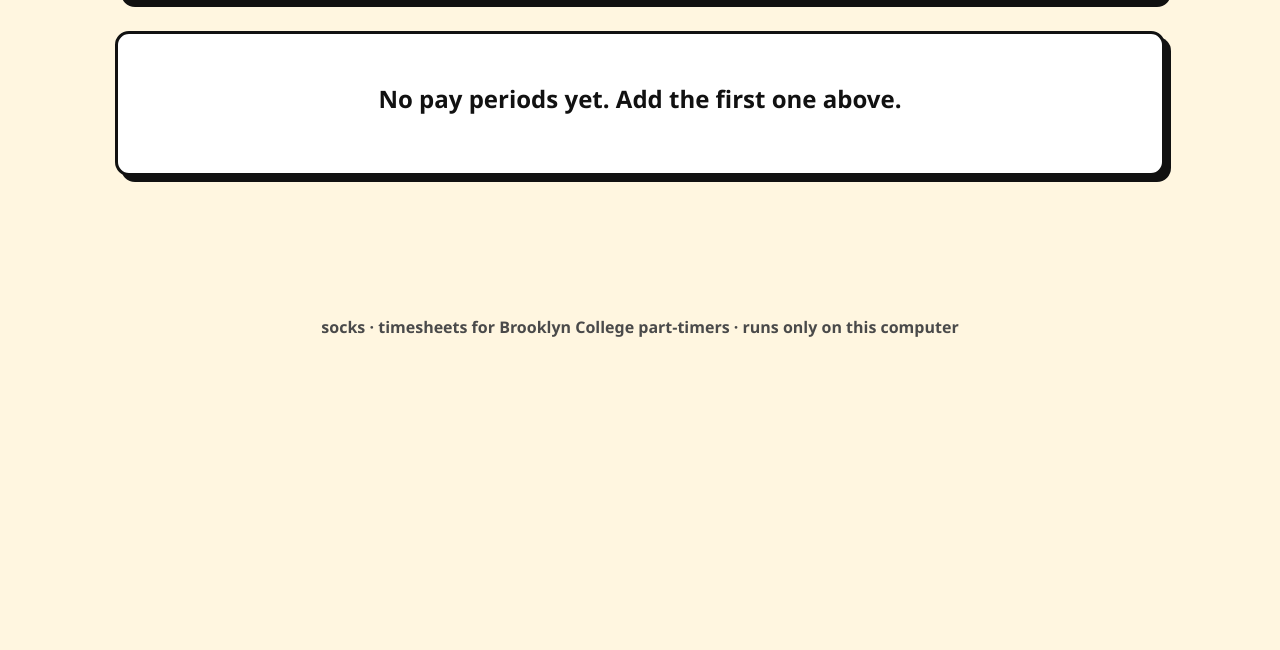
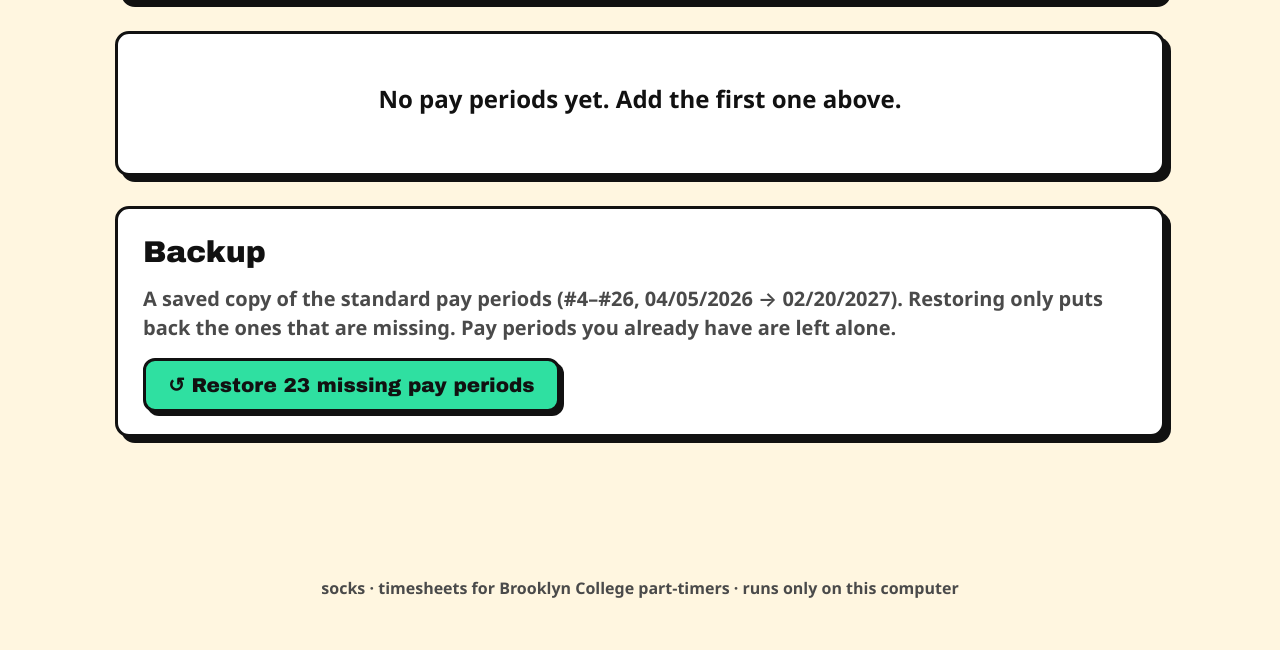
Before and after one commit to ShawnEvans77/Socks, a Flask app: page /pay-periods in a window 1280 px wide. Shown: the part 540-1190 px from the top of the page. Before the commit the page ends 877 px from the top, so only its background shows below. Run offline with Flask 3, Linux system fonts and the light colour scheme; data comes from the database, SQL or seed files in the repository; both versions use the stored data as it was after the commit; data that the repository does not hold is empty.

Commit message:
Add pay period backup and restore
- resources/database/pay_periods_backup.db holds a copy of the standard
  2026-27 pay periods (#4-#26). The app only reads it.
- The pay periods page gets a Backup card with a button that restores
  any backed-up pay periods that are missing. Existing ones are never
  overwritten.
- "Clear out a whole year" moves to the bottom of the page and now
  requires a ticked confirmation box, checked on the server too.

```diff
--- a/src/constants/filenames.py
+++ b/src/constants/filenames.py
@@ -10,6 +10,9 @@ database_folder = "database"
 # database name
 database_name = "socks.db"
 
+# read-only copy of the standard pay periods, used to restore accidental deletes
+pay_period_backup_name = "pay_periods_backup.db"
+
 # pdf output
 output_folder = "timesheets"
 
--- a/src/utils/database.py
+++ b/src/utils/database.py
@@ -538,6 +538,33 @@ class SocksDatabase:
             if result.rowcount == 0:
                 raise NotFoundError(f"Pay period {period} does not exist.")
 
+    def restore_pay_periods(self, periods) -> list[PayPeriod]:
+        """Put back any of ``periods`` whose number and start date are both free.
+
+        Pay periods that already exist are left exactly as they are, so a
+        restore only ever adds rows. Returns the pay periods that were added.
+        """
+
+        restored = []
+        with self.connection() as con:
+            cur = con.cursor()
+            for period in periods:
+                if cur.execute(
+                    "SELECT 1 FROM payroll_schedule WHERE pay_period=? OR start_date=?",
+                    (period.pay_period, period.start_date),
+                ).fetchone():
+                    continue
+                cur.execute(
+                    """
+                    INSERT INTO payroll_schedule(pay_period,start_date,end_date,due_date,pay_date)
+                    VALUES(?,?,?,?,?)
+                    """,
+                    (period.pay_period, period.start_date, period.end_date,
+                     period.due_date, period.pay_date),
+                )
+                restored.append(period)
+        return restored
+
     def count_pay_periods_in_year(self, year: str) -> int:
         year = parse_year(year)
 
--- a/web/app.py
+++ b/web/app.py
@@ -4,6 +4,7 @@ from __future__ import annotations
 
 import datetime as dt
 import secrets
+import sqlite3
 import time
 from pathlib import Path
 from urllib.parse import urlsplit
@@ -48,6 +49,7 @@ def create_app(
     database_path: str | Path | None = None,
     template_pdf: str | Path | None = None,
     output_dir: str | Path | None = None,
+    backup_path: str | Path | None = None,
 ) -> Flask:
     app = Flask(__name__)
     app.secret_key = secrets.token_hex(32)
@@ -60,6 +62,11 @@ def create_app(
         or ROOT / filenames.asset_folder / filenames.pdf_input_folder / filenames.starting_pdf
     )
     app.config["OUTPUT_DIR"] = Path(output_dir or ROOT / filenames.output_folder)
+    app.config["BACKUP_DB_PATH"] = Path(
+        backup_path
+        or ROOT / filenames.asset_folder / filenames.database_folder
+        / filenames.pay_period_backup_name
+    )
 
     SocksDatabase(app.config["DB_PATH"]).ensure_schema()
 
@@ -473,8 +480,25 @@ def create_app(
         years = sorted({p.start_date[-4:] for p in periods} | {p.end_date[-4:] for p in periods})
         return [year for year in years if db.count_pay_periods_in_year(year) > 0]
 
+    def backup_pay_periods() -> list:
+        """The saved standard pay periods. The app only ever reads this file."""
+        path = app.config["BACKUP_DB_PATH"]
+        if not path.is_file():  # never let sqlite create an empty one
+            return []
+        try:
+            return SocksDatabase(str(path)).list_pay_periods()
+        except sqlite3.Error:
+            return []
+
     def _render_pay_periods(db, values=None, error="", status=200):
         periods = db.list_pay_periods()
+        backup = backup_pay_periods()
+        # Same rule as SocksDatabase.restore_pay_periods: number and start both free.
+        numbers = {p.pay_period for p in periods}
+        starts = {p.start_date for p in periods}
+        missing = [
+            p for p in backup if p.pay_period not in numbers and p.start_date not in starts
+        ]
         used = {int(period.pay_period) for period in periods}
         next_free = next(
             (n for n in range(_FIRST_PERIOD, _LAST_PERIOD + 1) if n not in used), ""
@@ -484,6 +508,8 @@ def create_app(
             periods=periods,
             current=services.current_pay_period(load_pay_table(db)),
             years=_pay_period_years(db, periods),
+            backup=backup,
+            backup_missing=missing,
             values=values or {"period": str(next_free), "start": "", "due": "", "pay": ""},
             error=error,
         ), status
@@ -565,9 +591,26 @@ def create_app(
             flash(f"Pay period {period} deleted.", "success")
         return redirect(url_for("pay_periods"))
 
+    @app.post("/pay-periods/restore")
+    def restore_pay_periods():
+        backup = backup_pay_periods()
+        if not backup:
+            flash("There's no pay period backup to restore from.", "error")
+            return redirect(url_for("pay_periods"))
+        restored = get_db().restore_pay_periods(backup)
+        if restored:
+            numbers = ", ".join(f"#{p.pay_period}" for p in restored)
+            flash(f"Restored {len(restored)} pay period(s) from the backup: {numbers}.", "success")
+        else:
+            flash("Nothing to restore. Every backed-up pay period is already here.", "success")
+        return redirect(url_for("pay_periods"))
+
     @app.post("/pay-periods/delete-year")
     def delete_pay_period_year():
         db = get_db()
+        if request.form.get("confirm") != "yes":
+            flash("Tick the box to confirm before deleting a whole year.", "error")
+            return redirect(url_for("pay_periods"))
         try:
             year = parse_year(request.form.get("year", ""))
             count = db.delete_pay_periods_in_year(year)
--- a/web/templates/pay_periods.html
+++ b/web/templates/pay_periods.html
@@ -48,6 +48,24 @@
   <section class="card center"><p class="lead">No pay periods yet. Add the first one above.</p></section>
 {% endif %}
 
+{% if backup %}
+  <section class="card">
+    <h2>Backup</h2>
+    <p class="muted">
+      A saved copy of the standard pay periods
+      (#{{ backup[0].pay_period }}–#{{ backup[-1].pay_period }}, {{ backup[0].start_date }} → {{ backup[-1].end_date }}).
+      Restoring only puts back the ones that are missing. Pay periods you already have are left alone.
+    </p>
+    {% if backup_missing %}
+      <form method="post" action="{{ url_for('restore_pay_periods') }}">
+        <button class="btn primary" type="submit">↺ Restore {{ backup_missing|length }} missing pay period{{ 's' if backup_missing|length != 1 }}</button>
+      </form>
+    {% else %}
+      <p><span class="tag now-tag">✔ All {{ backup|length }} backed-up pay periods are here</span></p>
+    {% endif %}
+  </section>
+{% endif %}
+
 {% if years %}
   <section class="card danger-zone">
     <h2>Clear out a whole year</h2>
@@ -56,6 +74,7 @@
       <label class="field">Year
         <select name="year">{% for year in years %}<option>{{ year }}</option>{% endfor %}</select>
       </label>
+      <label class="check"><input type="checkbox" name="confirm" value="yes" required> Yes, delete every pay period in that year</label>
       <button class="btn danger" type="submit">Delete that year</button>
     </form>
   </section>
```
Also changed, not shown: tests/test_web.py (+52 -2 lines), resources/database/pay_periods_backup.db (added).
